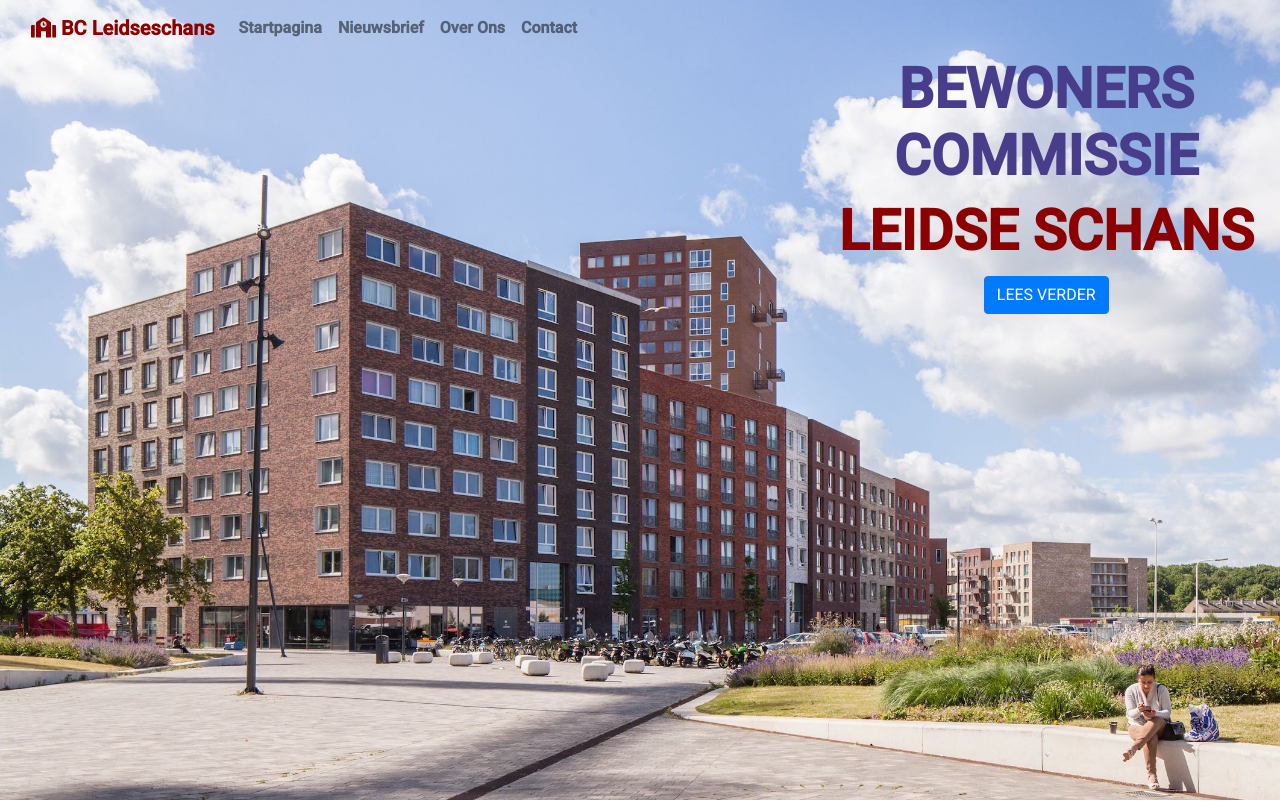
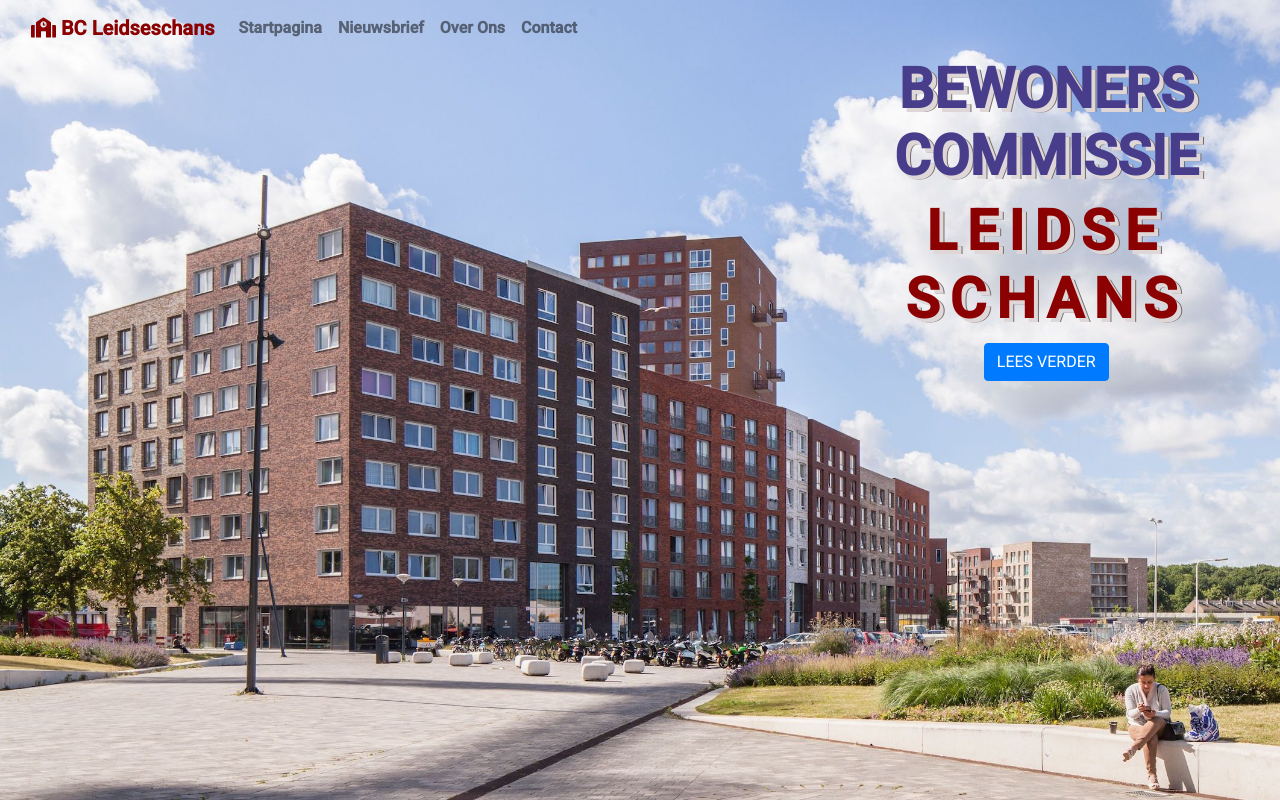
Before and after one commit to Raiodomo/BCLeidseSchans, an Angular app: page / in a window 1280 px wide. Shown: the top 802 px of the page. Built offline with nearby package versions, Linux system fonts and the light colour scheme.

Commit message:
Added boxshadow and changed color of headers

```diff
--- a/src/app/LandingPage/commissie/commissie.component.css
+++ b/src/app/LandingPage/commissie/commissie.component.css
@@ -13,6 +13,7 @@ h5{
   color: white;
   font-weight: bold;
   padding: 32px;
+
 }
 
 p.commissie-functie{
--- a/src/app/LandingPage/intro/intro.component.css
+++ b/src/app/LandingPage/intro/intro.component.css
@@ -9,11 +9,17 @@ h4{
   text-align: center;
   margin-left: 65%;
   font-weight: bold;
+  text-shadow: 4px 4px 0 rgb(223,215,215) , 5px 4px 0 rgb(116,108,108) ;
 }
 
 h4#commissie-naam{
+
+  margin-bottom: 5%; -webkit-box-sizing: content-box;
+  box-sizing: content-box;
   color: darkred;
-  margin-bottom: 5%;
+  letter-spacing: 10px;
+  text-shadow: 4px 4px 0 rgb(223,215,215) , 5px 4px 0 rgb(116,108,108) ;
+
 }
 
 @media only screen and (max-width: 1000px){
```
Also changed, not shown: src/app/app.module.ts (+6 -2 lines), 2 other files (tests, documents, lock files or other folders).
